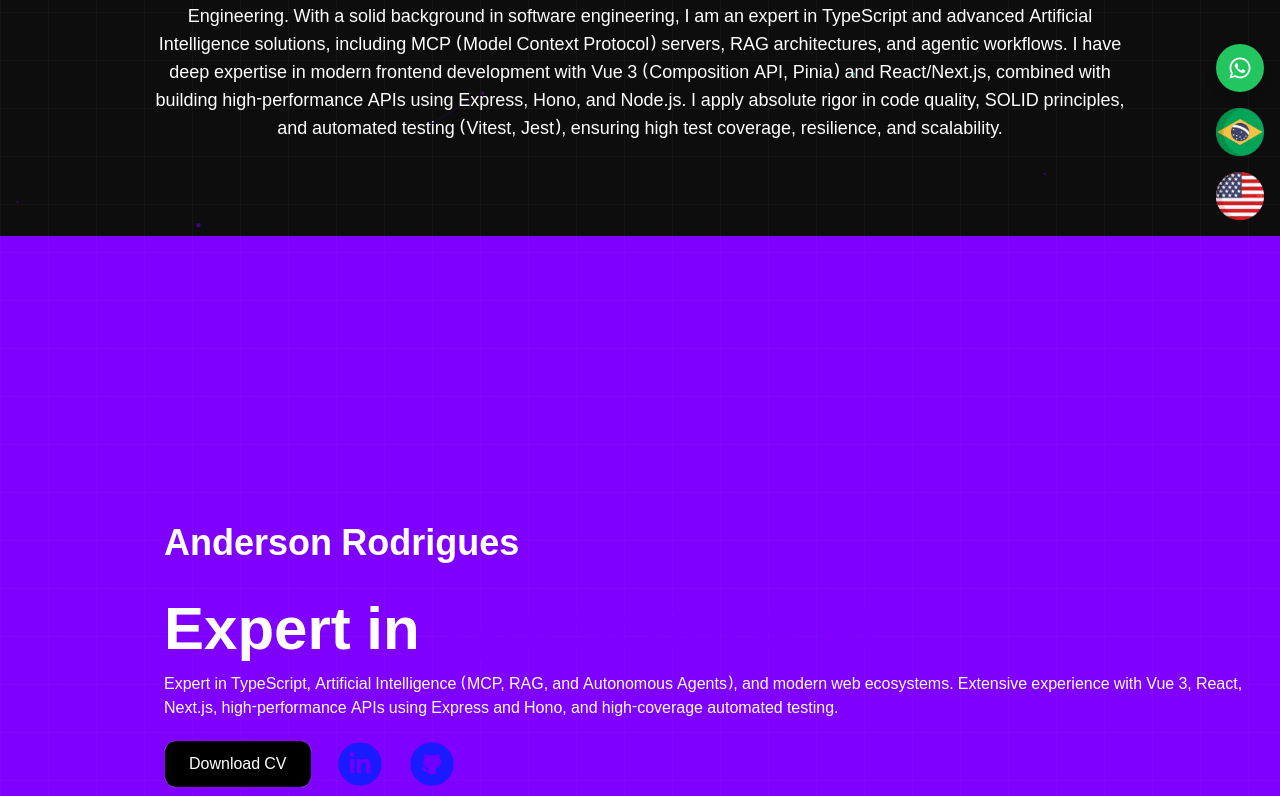
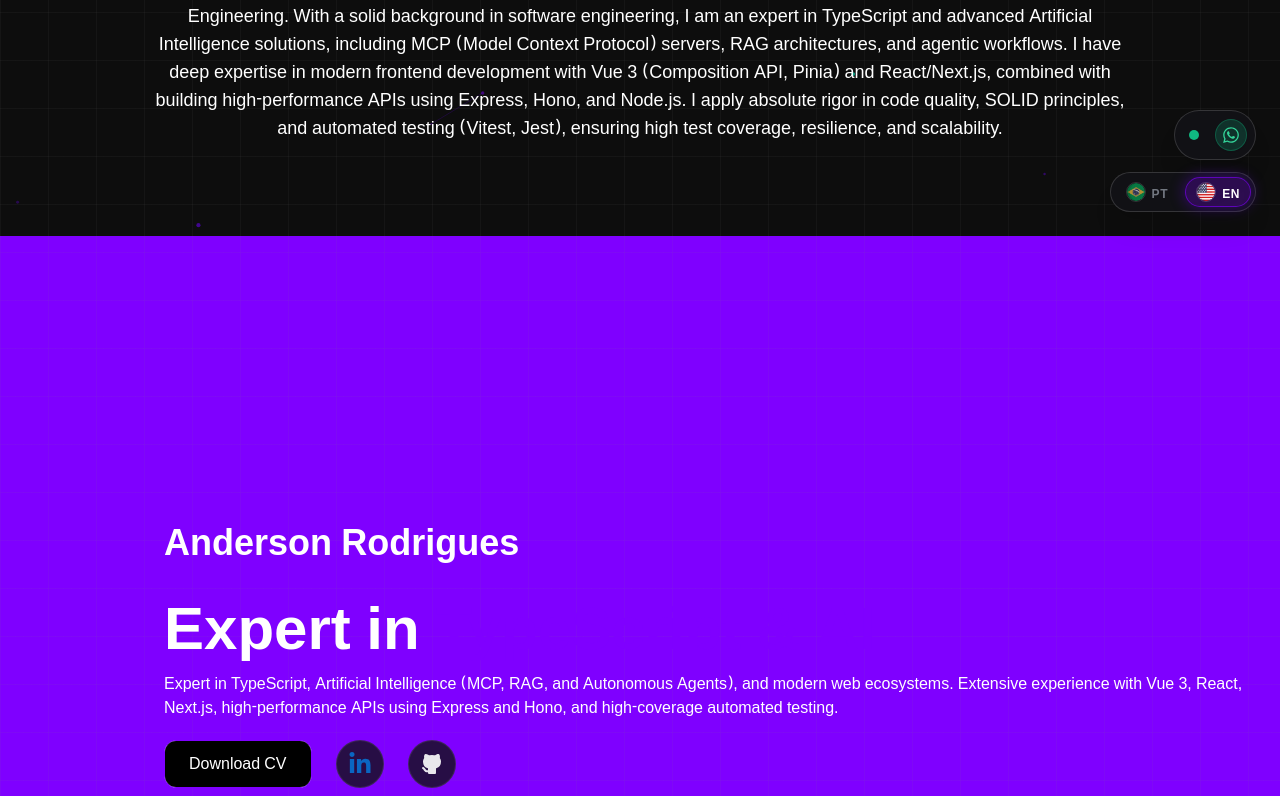
Before and after one commit to eusouanderson/new-portifolio, a Next.js app: page /en in a window 1280 px wide. Shown: the part 564-1360 px from the top of the page. Built offline with nearby package versions, Linux system fonts and the light colour scheme; no server answers.

Commit message:
feat: troca instantanea de idioma, estilizacao clean do whatsapp/bandeiras e ajuste dos icones github/linkedin

```diff
--- a/src/app/[language]/page.tsx
+++ b/src/app/[language]/page.tsx
@@ -1,13 +1,9 @@
 import { MainPage } from "@/components/main-page";
-import { texts } from "@/config/constants";
 
-// Função para gerar os parâmetros estáticos
 export async function generateStaticParams() {
-  // Defina os idiomas suportados
   const supportedLanguages = ["en", "es", "pt-br"];
 
-  // Retorna uma lista de objetos com os parâmetros
-  return supportedLanguages.map(language => ({
+  return supportedLanguages.map((language) => ({
     language,
   }));
 }
@@ -19,7 +15,5 @@ export default function Home({
     language: string;
   };
 }) {
-  const text = texts[language] || texts["pt-br"];
-
-  return <MainPage texts={text} />;
+  return <MainPage initialLanguage={language} />;
 }
--- a/src/components/language-switch.tsx
+++ b/src/components/language-switch.tsx
@@ -1,29 +1,60 @@
+"use client";
+
 import { img_langbr, img_langen } from "@/assets";
+import { useLanguage } from "@/contexts/language-context";
+import { cn } from "@/lib/utils";
 import Image from "next/image";
-import Link from "next/link";
-
 
 export const LanguageSwitch = () => {
+  const { language, setLanguage } = useLanguage();
+
   return (
-    <div className="flex flex-col gap-4 fixed bottom-4 right-4 z-10">
-      <Link href="/pt-br">
+    <div className="flex items-center gap-1.5 p-1 rounded-full bg-[#121217]/90 border border-white/15 shadow-xl backdrop-blur-xl">
+      <button
+        type="button"
+        onClick={() => setLanguage("pt-br")}
+        className={cn(
+          "flex items-center gap-1.5 px-2.5 py-1 rounded-full transition-all duration-300 cursor-pointer",
+          language === "pt-br"
+            ? "bg-light-blue/25 border border-light-blue/60 shadow-[0_0_15px_rgba(110,0,255,0.4)] text-white"
+            : "border border-transparent text-gray-400 hover:text-white hover:bg-white/5 opacity-70 hover:opacity-100"
+        )}
+        aria-label="Mudar para Português"
+      >
+        <div className="w-5 h-5 rounded-full overflow-hidden border border-white/20 flex-shrink-0 relative">
           <Image
             src={img_langbr}
-          height={64}
-          width={64}
-          className="w-12 h-12"
-          alt="Português Brasil"
+            alt="Português"
+            fill
+            sizes="20px"
+            className="object-cover"
           />
-      </Link>
-      <Link href="/en">
+        </div>
+        <span className="text-xs font-bold tracking-wider">PT</span>
+      </button>
+
+      <button
+        type="button"
+        onClick={() => setLanguage("en")}
+        className={cn(
+          "flex items-center gap-1.5 px-2.5 py-1 rounded-full transition-all duration-300 cursor-pointer",
+          language === "en"
+            ? "bg-light-blue/25 border border-light-blue/60 shadow-[0_0_15px_rgba(110,0,255,0.4)] text-white"
+            : "border border-transparent text-gray-400 hover:text-white hover:bg-white/5 opacity-70 hover:opacity-100"
+        )}
+        aria-label="Switch to English"
+      >
+        <div className="w-5 h-5 rounded-full overflow-hidden border border-white/20 flex-shrink-0 relative">
           <Image
             src={img_langen}
-          height={64}
-          width={64}
-          className="w-12 h-12"
             alt="English"
+            fill
+            sizes="20px"
+            className="object-cover"
           />
-      </Link>
+        </div>
+        <span className="text-xs font-bold tracking-wider">EN</span>
+      </button>
     </div>
   );
 };
--- a/src/components/main-page.tsx
+++ b/src/components/main-page.tsx
@@ -1,11 +1,13 @@
+"use client";
+
 import { Navbar } from "@/components/navbar";
 import {
-    AboutMe,
-    AiEcosystem,
-    Hero,
-    Tecnologies,
+  AboutMe,
+  AiEcosystem,
+  Hero,
+  Tecnologies,
 } from "@/components/sections";
-import { texts as textBases } from "@/config/constants";
+import { LanguageProvider, useLanguage } from "@/contexts/language-context";
 import { cn } from "@/lib/utils";
 import { Texts } from "@/types/texts";
 import { Suspense } from "react";
@@ -14,12 +16,16 @@ import { ParticlesBG } from "./particles";
 import ProjectList from "./project-list/ProjectList";
 import { Contact } from "./sections/contact";
 import { Experiences } from "./sections/experiences";
+import WhatsAppButton from "./whats/whatsapp";
 
 interface Props {
   texts?: Texts;
+  initialLanguage?: string;
 }
 
-export const MainPage = ({ texts = textBases["pt-br"] }: Props) => {
+const MainPageInner = () => {
+  const { texts } = useLanguage();
+
   return (
     <main
       className={cn(
@@ -37,7 +43,22 @@ export const MainPage = ({ texts = textBases["pt-br"] }: Props) => {
       <AiEcosystem texts={texts.aiEcosystem} />
       <ProjectList />
       <Contact texts={texts.contact} />
-      <LanguageSwitch />
+
+      <div className="fixed bottom-6 right-6 z-40 flex flex-col items-end gap-3 select-none">
+        <WhatsAppButton
+          phoneNumber="5511983523869"
+          message="Olá! Gostaria de saber mais sobre seus projetos."
+        />
+        <LanguageSwitch />
+      </div>
     </main>
   );
 };
+
+export const MainPage = ({ initialLanguage = "pt-br" }: Props) => {
+  return (
+    <LanguageProvider initialLanguage={initialLanguage}>
+      <MainPageInner />
+    </LanguageProvider>
+  );
+};
--- a/src/components/sections/ai-ecosystem.tsx
+++ b/src/components/sections/ai-ecosystem.tsx
@@ -1,6 +1,5 @@
 "use client";
 
-import { texts } from "@/config/constants";
 import { AiEcosystemTexts, AiSolutionItem } from "@/types/texts";
 import { AnimatePresence, motion } from "framer-motion";
 import Link from "next/link";
@@ -71,7 +70,7 @@ const SolutionCard = ({
           </div>
 
           {solution.github && (
-            <div className="text-white/40 group-hover:text-white transition-colors p-1.5 rounded-lg bg-white/5">
+            <div className="text-white/60 group-hover:text-white transition-colors p-1.5 rounded-lg bg-white/5 border border-white/10 group-hover:border-white/20">
               <TbBrandGithubFilled className="text-lg" />
             </div>
           )}
--- a/src/components/sections/contact.tsx
+++ b/src/components/sections/contact.tsx
@@ -1,6 +1,5 @@
 import { ContactTexts } from "@/types/texts";
 import { ContactForm } from "../contact-form/contact-form";
-import WhatsAppButton from "../whats/whatsapp";
 
 interface Props {
   texts: ContactTexts;
@@ -10,7 +9,7 @@ export const Contact = ({ texts }: Props) => {
   return (
     <section
       id="contact-me"
-      className="grid  gap-auto md:gap-auto py-auto px-auto md:px-auto text-white h-auto md:h-dvh justify-center items-center max-lg:grid-cols-1 [&>*]:z-10"
+      className="grid gap-auto md:gap-auto py-auto px-auto md:px-auto text-white h-auto md:h-dvh justify-center items-center max-lg:grid-cols-1 [&>*]:z-10"
     >
       <div className="flex flex-col items-center md:items-start text-center md:text-left">
         <div className="hidden md:flex flex-col items-center mb-auto">
@@ -22,15 +21,6 @@ export const Contact = ({ texts }: Props) => {
           <ContactForm texts={texts} />
         </div>
       </div>
-
-      <div className="flex justify-center items-center">
-        <div className="hidden md:block">
-          <WhatsAppButton
-            phoneNumber="5511983523869"
-            message="Olá! Gostaria de saber mais sobre seus projetos."
-          />
-        </div>
-      </div>
     </section>
   );
 };
--- a/src/components/sections/hero.tsx
+++ b/src/components/sections/hero.tsx
@@ -1,15 +1,14 @@
 "use client";
+import { motionVar } from "@/lib/motion";
+import { cn } from "@/lib/utils";
 import "@/styles/custom-animation.css";
 import { HeroTexts } from "@/types/texts";
-import { cn } from "@/lib/utils";
+import { downloadFile } from "@/utils/downloadFile";
 import { motion } from "framer-motion";
-import { downloadFile } from "@/utils/downloadFile";
-import { Button } from "../ui/button";
-import { motionVar } from "@/lib/motion";
-import { ShinyButton } from "../shiny-button";
+import Link from "next/link";
 import { FaLinkedinIn } from "react-icons/fa";
 import { TbBrandGithubFilled } from "react-icons/tb";
-import Link from "next/link";
+import { Button } from "../ui/button";
 
 interface Props {
   texts: HeroTexts;
@@ -80,33 +79,27 @@ export const Hero = ({ texts }: Props) => {
             </Button>
             <Link
               href="https://www.linkedin.com/in/anderson-rodrigues-24003823b/"
-              target="__blank"
-              className="rounded-full md:ml-2 bg-light-white"
-              rel="external"
-            >
-              <ShinyButton
+              target="_blank"
+              rel="noopener noreferrer"
               data-tooltip-id="my-tooltip"
               data-tooltip-content="Linkedin"
               data-tooltip-place="bottom"
-                className="h-10 w-10 md:h-12 md:w-12 text-2xl rounded-full linkedin-icon"
+              className="group relative flex items-center justify-center w-10 h-10 md:w-12 md:h-12 rounded-full bg-[#121217]/80 backdrop-blur-xl border border-white/10 text-[#0A66C2] hover:border-[#0A66C2]/60 hover:bg-[#0A66C2]/15 hover:shadow-[0_0_20px_rgba(10,102,194,0.4)] hover:scale-105 active:scale-95 transition-all duration-300 md:ml-2"
+              aria-label="Linkedin"
             >
-                <FaLinkedinIn />
-              </ShinyButton>
+              <FaLinkedinIn className="text-xl md:text-2xl transition-transform duration-300 group-hover:scale-110" />
             </Link>
             <Link
               href="https://github.com/eusouanderson"
-              target="__blank"
-              className="rounded-full md:ml-2 bg-light-white hover:bg-light-white"
-              rel="external"
-            >
-              <ShinyButton
-                className="h-10 w-10 md:h-12 md:w-12 text-2xl rounded-full github-icon"
+              target="_blank"
+              rel="noopener noreferrer"
               data-tooltip-id="my-tooltip"
               data-tooltip-content="Github"
               data-tooltip-place="bottom"
+              className="group relative flex items-center justify-center w-10 h-10 md:w-12 md:h-12 rounded-full bg-[#121217]/80 backdrop-blur-xl border border-white/10 text-white/90 hover:text-white hover:border-white/40 hover:bg-white/10 hover:shadow-[0_0_20px_rgba(255,255,255,0.25)] hover:scale-105 active:scale-95 transition-all duration-300 md:ml-2"
+              aria-label="Github"
             >
-                <TbBrandGithubFilled />
-              </ShinyButton>
+              <TbBrandGithubFilled className="text-xl md:text-2xl transition-transform duration-300 group-hover:scale-110" />
             </Link>
           </div>
         </div>
--- a/src/components/whats/whatsapp.tsx
+++ b/src/components/whats/whatsapp.tsx
@@ -1,3 +1,5 @@
+"use client";
+
 import { FaWhatsapp } from "react-icons/fa";
 
 interface WhatsAppButtonProps {
@@ -13,11 +15,21 @@ const WhatsAppButton = ({ phoneNumber, message }: WhatsAppButtonProps) => {
       href={whatsappUrl}
       target="_blank"
       rel="noopener noreferrer"
-      className="fixed bottom-36 right-4 bg-green-500 p-3 rounded-full shadow-lg text-white hover:bg-green-600 transition-colors"
-      aria-label="Contact us on WhatsApp"
+      className="group relative flex items-center gap-2 p-2 rounded-full bg-[#121217]/90 border border-white/15 hover:border-emerald-400/70 shadow-xl hover:shadow-[0_0_25px_rgba(16,185,129,0.35)] backdrop-blur-xl transition-all duration-300"
+      aria-label="Contato via WhatsApp"
     >
+      <span className="relative flex h-2.5 w-2.5 ml-1.5">
+        <span className="animate-ping absolute inline-flex h-full w-full rounded-full bg-emerald-400 opacity-75" />
+        <span className="relative inline-flex rounded-full h-2.5 w-2.5 bg-emerald-500" />
+      </span>
 
-      <FaWhatsapp size={24} />
+      <span className="text-xs font-semibold text-gray-300 group-hover:text-white max-w-0 overflow-hidden group-hover:max-w-xs transition-all duration-300 whitespace-nowrap pl-0 group-hover:pl-1">
+        WhatsApp
+      </span>
+
+      <div className="w-8 h-8 rounded-full bg-emerald-500/20 border border-emerald-500/30 flex items-center justify-center text-emerald-400 group-hover:bg-emerald-500 group-hover:text-white transition-all duration-300 shadow-sm">
+        <FaWhatsapp className="text-lg" />
+      </div>
     </a>
   );
 };
--- /dev/null
+++ b/src/contexts/language-context.tsx
@@ -0,0 +1,74 @@
+"use client";
+
+import { texts as allTexts } from "@/config/constants";
+import { Texts } from "@/types/texts";
+import {
+    createContext,
+    ReactNode,
+    useContext,
+    useEffect,
+    useState,
+} from "react";
+
+type SupportedLanguage = "pt-br" | "en";
+
+interface LanguageContextType {
+  language: SupportedLanguage;
+  texts: Texts;
+  setLanguage: (lang: SupportedLanguage) => void;
+}
+
+const LanguageContext = createContext<LanguageContextType | null>(null);
+
+export const LanguageProvider = ({
+  initialLanguage = "pt-br",
+  children,
+}: {
+  initialLanguage?: string;
+  children: ReactNode;
+}) => {
+  const [language, setLanguageState] = useState<SupportedLanguage>(() => {
+    if (initialLanguage === "en" || initialLanguage === "pt-br") {
+      return initialLanguage;
+    }
+    return "pt-br";
+  });
+
+  useEffect(() => {
+    if (typeof window !== "undefined") {
+      const path = window.location.pathname.replace(/^\//, "");
+      if (path === "en" || path === "pt-br") {
+        setLanguageState(path);
+      } else {
+        const saved = localStorage.getItem("portfolio_lang");
+        if (saved === "en" || saved === "pt-br") {
+          setLanguageState(saved);
+        }
+      }
+    }
+  }, []);
+
+  const setLanguage = (lang: SupportedLanguage) => {
+    setLanguageState(lang);
+    if (typeof window !== "undefined") {
+      localStorage.setItem("portfolio_lang", lang);
+      window.history.pushState(null, "", "/" + lang);
+    }
+  };
+
+  const texts = allTexts[language] || allTexts["pt-br"];
+
+  return (
+    <LanguageContext.Provider value={{ language, texts, setLanguage }}>
+      {children}
+    </LanguageContext.Provider>
+  );
+};
+
+export const useLanguage = () => {
+  const context = useContext(LanguageContext);
+  if (!context) {
+    throw new Error("useLanguage must be used within a LanguageProvider");
+  }
+  return context;
+};
```
Also changed, not shown: src/components/slider-projects.tsx (+8 -9 lines). Lines whose indentation alone changed are shown as unchanged.
